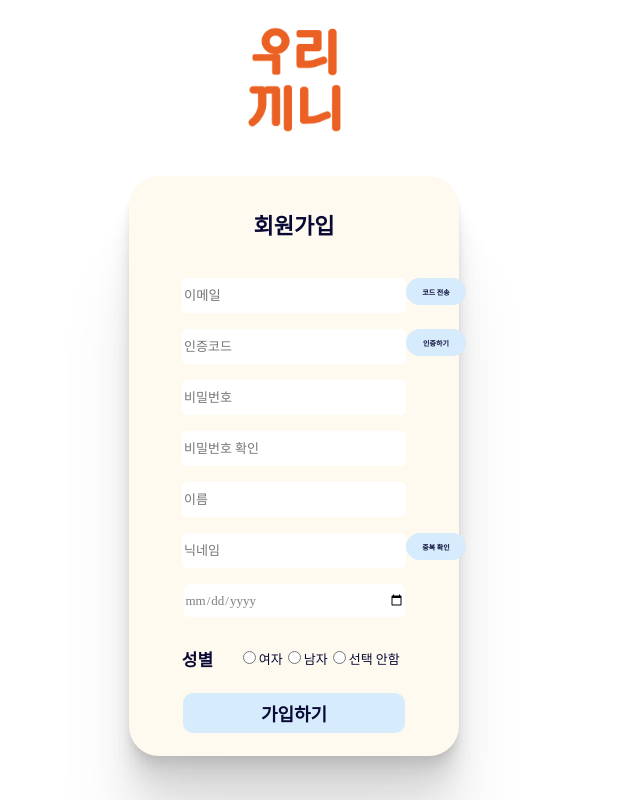
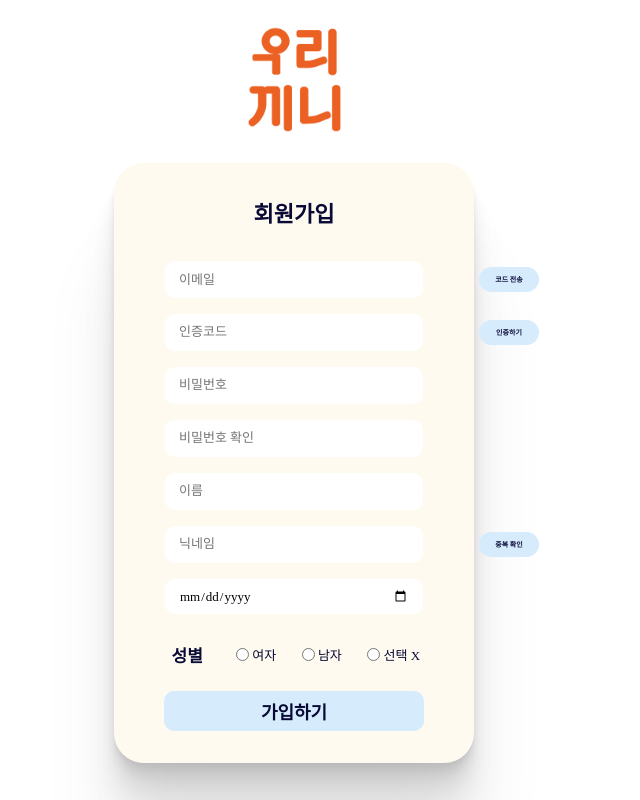
Before and after one commit to PrimeJin/woorikkini, a React (Create React App) app in the folder frontend/: page /user/signup in a window 1280 px wide. Shown: the whole page, without its empty margins (346-986 px from the left). Built offline with nearby package versions, Linux system fonts and the light colour scheme; a web font is replaced by a local one.

Commit message:
[S08P12A804-173] FE/Feat: Edit sign-up function
이메일 인증 및 닉네임 중복 확인 기능 수정

```diff
--- a/frontend/src/components/mypage/CreateCard.js
+++ b/frontend/src/components/mypage/CreateCard.js
@@ -58,7 +58,7 @@ function CreateCard() {
 
     // 서버로 전달
     axios
-      .post('http:// /memory', {
+      .post('http://i8a804.p.ssafy.io:8040/memory', {
         data: {
           userId: userId,
           memoryImgFile: fileData,
--- a/frontend/src/components/user/Signup.css
+++ b/frontend/src/components/user/Signup.css
@@ -20,17 +20,13 @@
   font-weight: 900;
   font-size: 22px;
   padding-top: 3%;
-  padding-bottom: 5%;
+  padding-bottom: 3%;
   color: #090936;
 }
 
 .signup-form {
-  /* Rectangle 27 */
-
-  width: 330px;
-  height: 580px;
-
-  justify-content: center;
+  width: 360px;
+  height: auto;
 
   background: #fefaef;
   mix-blend-mode: normal;
@@ -39,12 +35,11 @@
     0px 12.5216px 10.0172px rgba(0, 0, 0, 0.035), 0px 7.88218px 6.30574px rgba(0, 0, 0, 0.0300374),
     0px 4.5288px 3.62304px rgba(0, 0, 0, 0.0243888), 0px 1.99324px 1.59459px rgba(0, 0, 0, 0.0167767);
   border-radius: 30px;
-  margin-bottom: 3%;
-  margin-top: 3%;
+  margin-bottom: 1%;
+  margin-top: 2%;
 }
 
-form text {
-  /* text-align: left; */
+form span {
   justify-content: left;
   display: flex;
   font-weight: 100;
@@ -55,45 +50,39 @@ form text {
 
 .input-form-top {
   border: none;
-  /* Rectangle 28 */
-
-  width: 220px;
-  height: 33px;
+  width: 230px;
+  height: 35px;
   align-items: center;
   justify-items: center;
   background: #ffffff;
-  border-radius: 5px;
-  /* margin-bottom: 3%; */
+  border-radius: 10px;
   position: relative;
+  padding-left: 4%;
+  padding-right: 4%;
+  font-weight: 500;
+  font-size: 13px;
 }
-
 .input-form {
   border: none;
-  /* Rectangle 28 */
-
-  width: 220px;
-  height: 33px;
-
+  width: 230px;
+  height: 35px;
   background: #ffffff;
-  border-radius: 5px;
-
+  border-radius: 10px;
   font-family: 'NanumSquareRound';
-  font-style: normal;
   font-weight: 500;
   font-size: 13px;
   line-height: 27px;
-
-  color: rgba(0, 0, 0, 0.5);
+  padding-left: 4%;
+  padding-right: 4%;
 }
 
 .check-box {
-  width: 220px;
+  width: 260px;
   height: 50px;
   display: flex;
   align-items: center;
   margin-left: 16%;
   display: flex;
-  justify-content: space-between;
   margin-right: 10%;
 }
 
@@ -104,6 +93,7 @@ form text {
   display: flex;
   align-items: center;
   text-align: center;
+  width: 30%;
 }
 
 fieldset {
@@ -111,24 +101,27 @@ fieldset {
   display: flex;
   align-items: center;
   padding: 0 0 0 0;
-  justify-content: right;
+  width: 100%;
 }
 
 label {
   font-weight: 500;
   font-size: 13px;
   color: #090936;
-  /* display: flex;
-  vertical-align: middle; */
   appearance: none;
+  display: flex;
+  align-items: center;
+  width: 100%;
+}
+label input {
+  margin: 5%;
 }
 
 .accept {
-  /* Rectangle 19 */
   border: none;
   background: #d6ebfc;
   border-radius: 10px;
-  width: 222px;
+  width: 260px;
   height: 40px;
   font-weight: 900;
   font-size: 18px;
@@ -137,7 +130,7 @@ label {
   text-align: center;
   flex-flow: row nowrap;
   font-family: 'NanumSquareRound';
-  margin-bottom: 0%;
+  margin-bottom: 9%;
   margin-top: 3%;
 }
 
@@ -145,10 +138,11 @@ label {
   align-items: center;
   border: none;
   position: absolute;
-  /* Rectangle 32 */
+  left: 117em;
+  margin: 6px;
 
   width: 60px;
-  height: 27px;
+  height: 25px;
 
   background: #d6ebfc;
   border-radius: 15px;
--- a/frontend/src/components/user/Signup.js
+++ b/frontend/src/components/user/Signup.js
@@ -2,6 +2,7 @@ import './Signup.css';
 import React, { useState } from 'react';
 import { useNavigate } from 'react-router-dom';
 import Logo from './UserPagesLogo';
+import axios from 'axios';
 
 // 회원가입 폼
 function Form() {
@@ -25,6 +26,7 @@ function Form() {
     setEmail(event.currentTarget.value);
   };
   // 해당 이메일로 인증 코드 전송
+  const [emailCheck, setEmailCheck] = useState(false);
   const onEmailClick = (event) => {
     event.preventDefault();
     const emailRegex =
@@ -34,54 +36,48 @@ function Form() {
     } else if (!emailRegex.test(Email)) {
       alert('올바른 이메일 형식이 아닙니다. 다시 입력해주세요.');
     } else {
-      fetch('http:// /user/email/check', {
+      axios({
+        url: `http://i8a804.p.ssafy.io:8040/user/email/check?authCodeUserEmail=${Email}`,
         method: 'GET',
-        body: {
-          authCodeUserEmail: Email,
-        },
       })
         .then((res) => {
-          if (res === 'success') {
+          console.log(res.data.message);
+          setEmailCheck(true);
           alert('인증코드가 전송되었습니다.');
-          } else {
-            alert('인증코드가 전송되지 않았습니다.');
-          }
         })
         .catch((err) => {
           alert('다시 시도해주시기 바랍니다.');
           console.log(err);
         });
     }
+    console.log('이메일 인증 ->', emailCheck);
   };
   // 인증 코드 입력
   const onCode = (event) => {
     setCode(event.currentTarget.value);
   };
   // 인증하기
+  const [codeCheck, setCodeCheck] = useState(false);
   const onCodeClick = (event) => {
     event.preventDefault();
     if (Code === '') {
       alert('인증코드를 입력해주세요.');
     } else {
-      fetch('http:// /user/email/check', {
+      axios({
+        url: `http://i8a804.p.ssafy.io:8040/user/email/check?authCodeContent=${Code}&authCodeUserEmail=${Email}`,
         method: 'POST',
-        body: {
-          authCodeUserEmail: Email,
-          authCodeContent: Code,
-        },
       })
         .then((res) => {
-          if (res === 'success') {
+          console.log(res.data.message);
+          setCodeCheck(true);
           alert('인증되었습니다.');
-          } else {
-            alert('인증되지 않았습니다.');
-          }
         })
         .catch((err) => {
           console.log(err);
           alert('다시 시도해주시기 바랍니다.');
         });
     }
+    console.log('코드 인증 ->', codeCheck);
   };
   // 비밀번호 입력
   const onPassword = (event) => {
@@ -124,15 +120,22 @@ function Form() {
     if (Nickname === '') {
       alert('닉네임을 입력해주세요.');
     } else {
-      fetch(`http:// /user/${Nickname}`, {
+      axios({
+        url: `http://i8a804.p.ssafy.io:8040/user/${Nickname}`,
         method: 'GET',
-        body: { Nickname },
-      }).then((res) => {
-        if (res === 'success') {
+      })
+        .then((res) => {
+          console.log('??', res.data.messsage);
+          if (res.data.messsage === 'success') {
+            console.log('!!');
             setPossible(true);
           } else {
             setImpossible(true);
           }
+        })
+        .catch((err) => {
+          console.log(err);
+          alert('다시 시도해주시기 바랍니다.');
         });
     }
   };
@@ -151,44 +154,56 @@ function Form() {
     }
   };
   // 가입하기
+  const navigate = useNavigate();
   const onSubmit = (event) => {
-    const navigate = useNavigate();
+    console.log('닉네임 중복 확인 ->', possible);
+    if (Email == '' || Password == '' || Name == '' || Nickname == '' || Date == '' || Gender == '') {
+      alert('빈 칸을 입력해주세요.');
+    } else if (emailCheck == false || codeCheck == false || possible == false) {
+      alert('인증을 진행해주세요.');
+    } else {
       event.preventDefault();
-    fetch('http:// /user/', {
-      method: 'POST',
-      body: {
+      const Year = Date.slice(0, 4);
+      console.log(Year);
+      const userData = {
         userEmail: Email,
         userPassword: Password,
         userName: Name,
         userNickname: Nickname,
-        userBirth: Date,
+        userBirth: Year,
         userGender: Gender,
-      },
+      };
+      console.log(userData);
+      axios({
+        url: 'http://i8a804.p.ssafy.io:8040/user',
+        method: 'POST',
+        data: userData,
       })
         .then((res) => {
-        if (res === 500) {
-          navigate(`http://localhost:3000/`);
-        } else {
-          alert('가입에 실패하였습니다. 다시 시도해주시기 바랍니다.');
-        }
+          console.log(res);
+          alert('가입되었습니다.');
+          navigate('/');
         })
         .catch((err) => {
           console.log(err);
           alert('다시 시도해주시기 바랍니다.');
         });
+    }
   };
 
   return (
     <form className="signup-form">
       <p className="text-type">회원가입</p>
+      <div style={{ justifyContent: 'center', display: 'flex' }}>
         <input type="email" value={Email} onChange={onEmail} className="input-form-top" placeholder="이메일" required />
-      <button type="click" className="check-btn" onClick={onEmailClick}>
+        <button type="click" className="check-btn" onClick={onEmailClick} value={emailCheck}>
           코드 전송
         </button>
+      </div>
       <p></p>
 
       <input type="code" value={Code} onChange={onCode} className="input-form" placeholder="인증코드" required />
-      <button className="check-btn" onClick={onCodeClick}>
+      <button className="check-btn" onClick={onCodeClick} value={codeCheck}>
         인증하기
       </button>
 
@@ -201,7 +216,7 @@ function Form() {
         placeholder="비밀번호"
         required
       />
-      {pwVisible ? <text>* 8 ~ 12자의 비밀번호를 입력해야 합니다.</text> : <p></p>}
+      {pwVisible ? <span>* 8 ~ 12자의 비밀번호를 입력해야 합니다.</span> : <p></p>}
       <input
         type="password"
         value={ConfirmPassword}
@@ -210,26 +225,18 @@ function Form() {
         placeholder="비밀번호 확인"
         required
       />
-      {pwcheckVisible ? <text>* 비밀번호가 일치하지 않습니다.</text> : <p></p>}
+      {pwcheckVisible ? <span>* 비밀번호가 일치하지 않습니다.</span> : <p></p>}
       <input type="text" value={Name} onChange={onName} className="input-form" placeholder="이름" required />
       <p></p>
       <input type="text" value={Nickname} onChange={onNickname} className="input-form" placeholder="닉네임" required />
       <button className="check-btn" onClick={onNickCheck}>
         중복 확인
       </button>
-      {nickVisible ? <text>* 최대 10자의 닉네임을 사용할 수 있습니다.</text> : <p></p>}
-      {possible && <text>* 사용할 수 있는 닉네임 입니다.</text>}
-      {impossible && <text>* 중복되는 닉네임 입니다.</text>}
-      <p></p>
-      <input
-        type="date"
-        value={Date}
-        onChange={onDate}
-        className="input-form"
-        placeholder="생년월일"
-        required
-        // style={{ display: 0 }}
-      />
+      {nickVisible ? <span>* 최대 10자의 닉네임을 사용할 수 있습니다.</span> : <p></p>}
+      {possible && <span>* 사용할 수 있는 닉네임 입니다.</span>}
+      {impossible && <span>* 중복되는 닉네임 입니다.</span>}
+      {/* <p></p> */}
+      <input type="date" value={Date} onChange={onDate} className="input-form" placeholder="생년월일" required />
       <p></p>
       <div className="check-box">
         <p className="gender">성별</p>
@@ -244,7 +251,7 @@ function Form() {
           </label>
           <label>
             <input type="radio" value="" name="gender" onClick={onGender} />
-            선택 안함
+            선택 X
           </label>
         </fieldset>
       </div>
```
Lines whose indentation alone changed are shown as unchanged.
